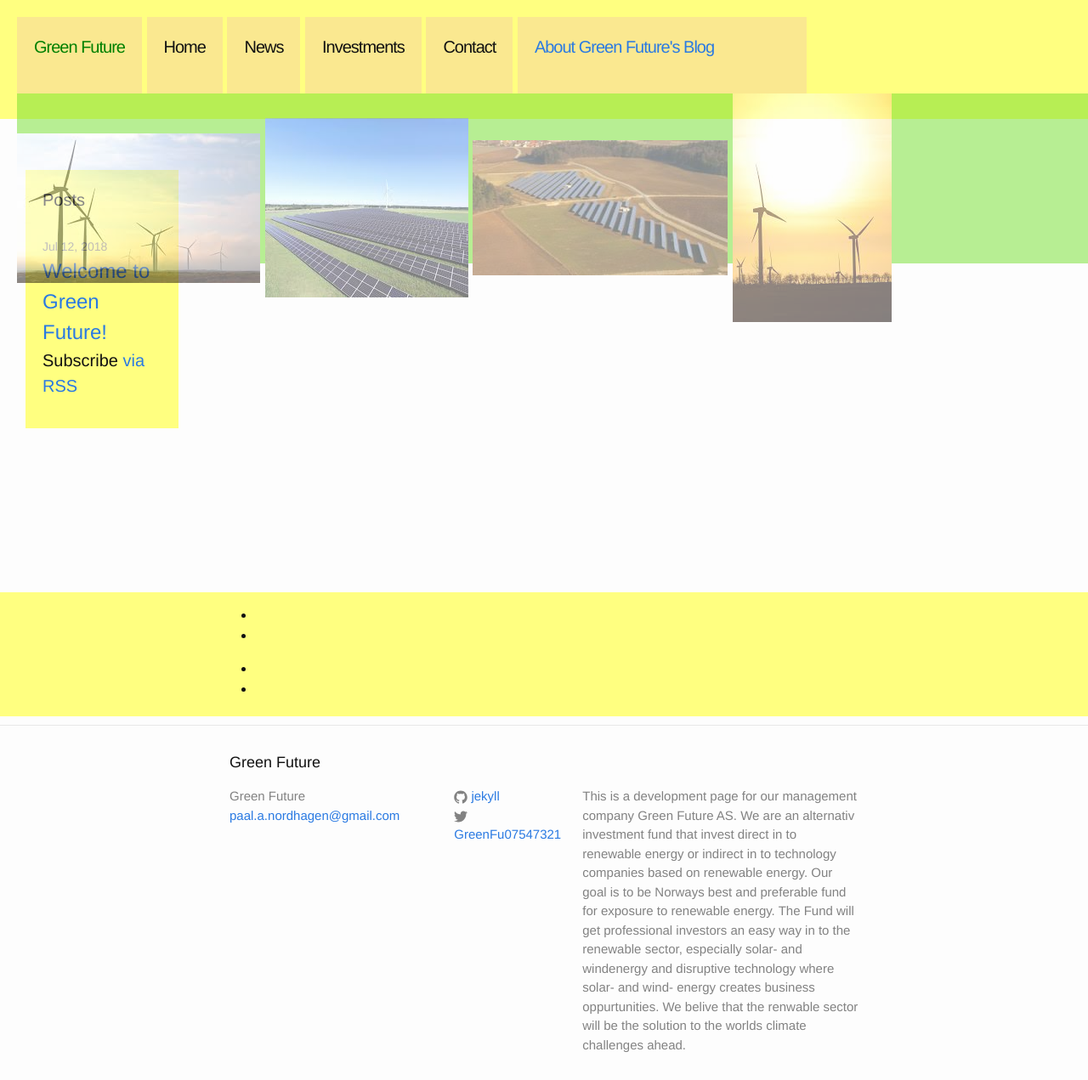
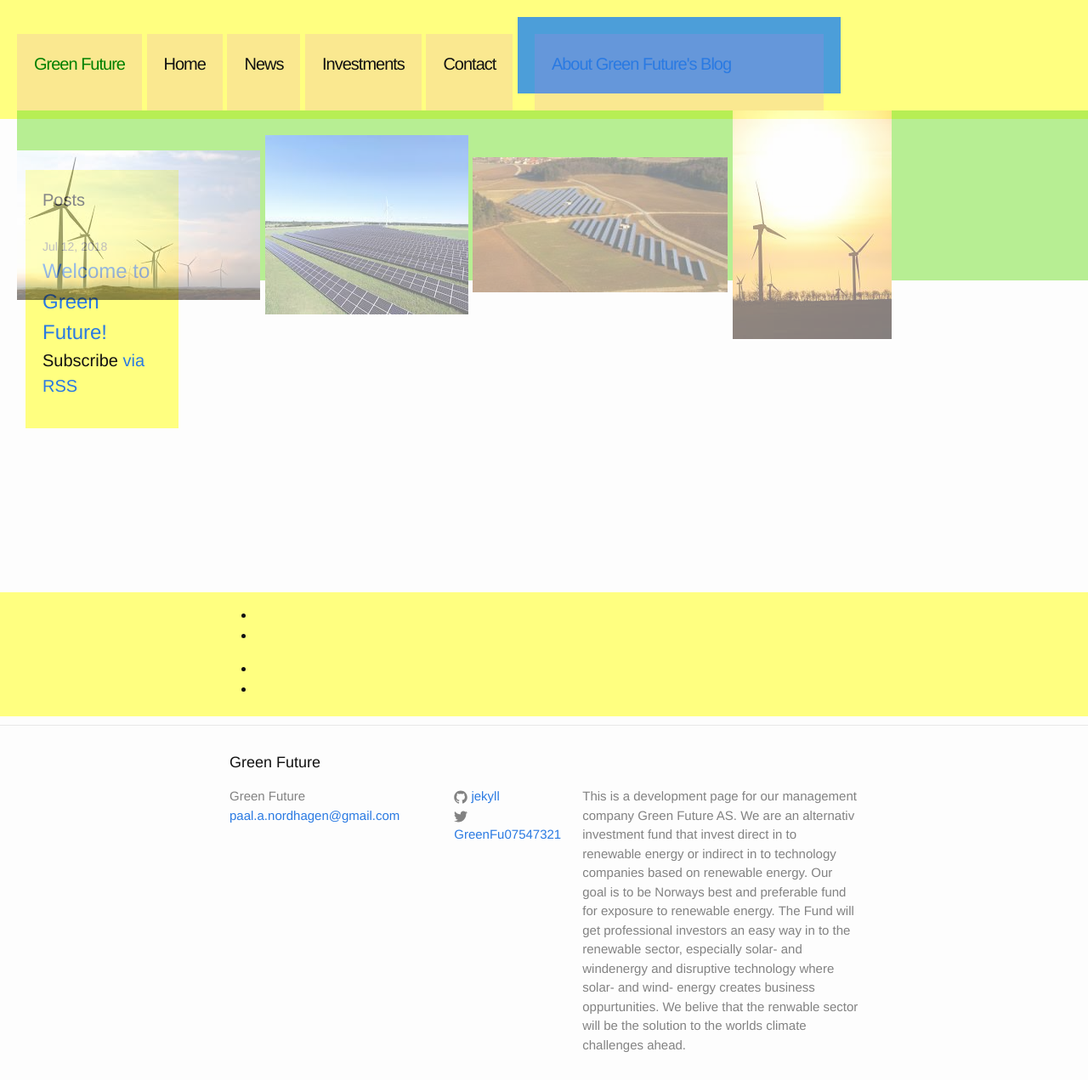
Before and after one commit to Paal-August/Paal-August.github.io, a Jekyll site: the page built from index.html, in a window 1280 px wide and 1271 px high. Shown: the whole window at 85% size. Built offline with Jekyll 4.4.1, drawn with Linux system fonts in a browser that asks for light colours.

Commit message:
Update header.html

```diff
--- a/_includes/header.html
+++ b/_includes/header.html
@@ -17,7 +17,7 @@
         </svg>
       </a>
     </nav> -->
- <!--    <nav class="site-nav">-->
+    <nav class="site-nav">
       <div class="trigger">
           {% for my_page in site.pages %}
           {% if my_page.title %}
@@ -25,7 +25,7 @@
           {% endif %}
         {% endfor %}
       </div>
-   <!--  </nav> -->
+     </nav>
 
     <div class="image-container">
      <!-- <img src="Vindmoller_images.jpeg?raw=true"/>
```
